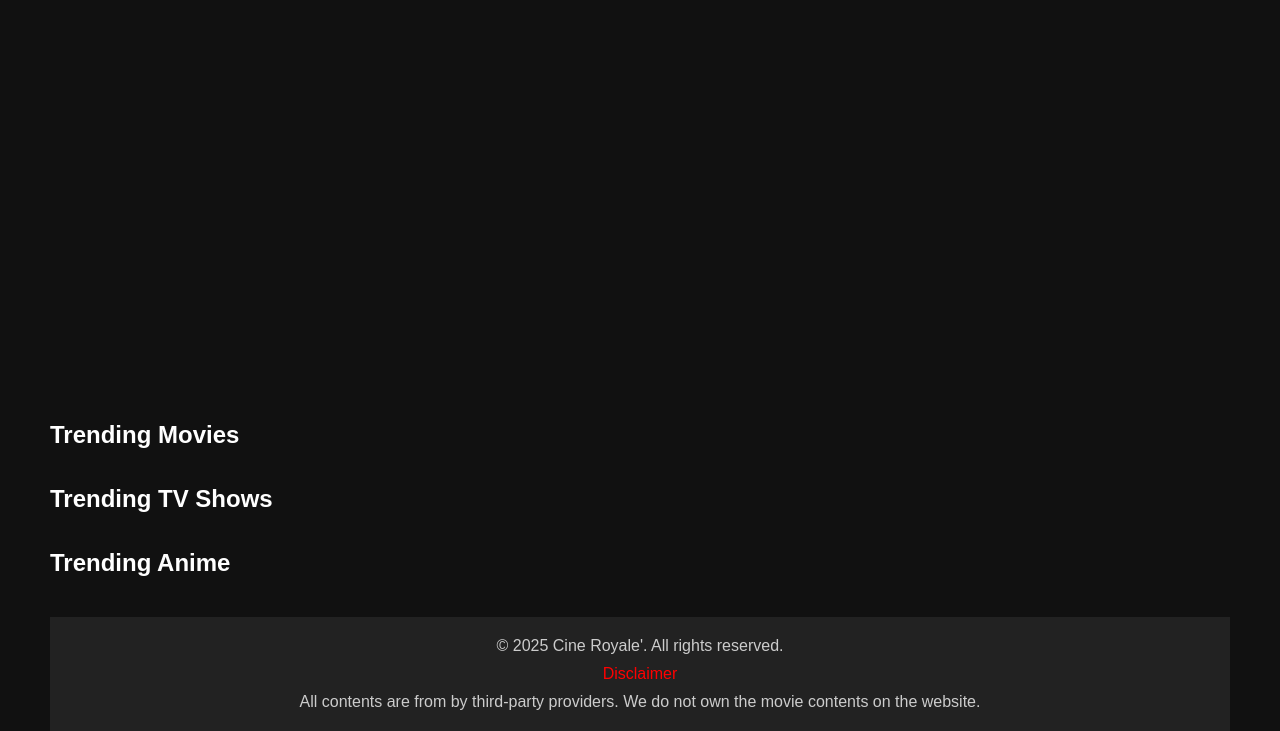
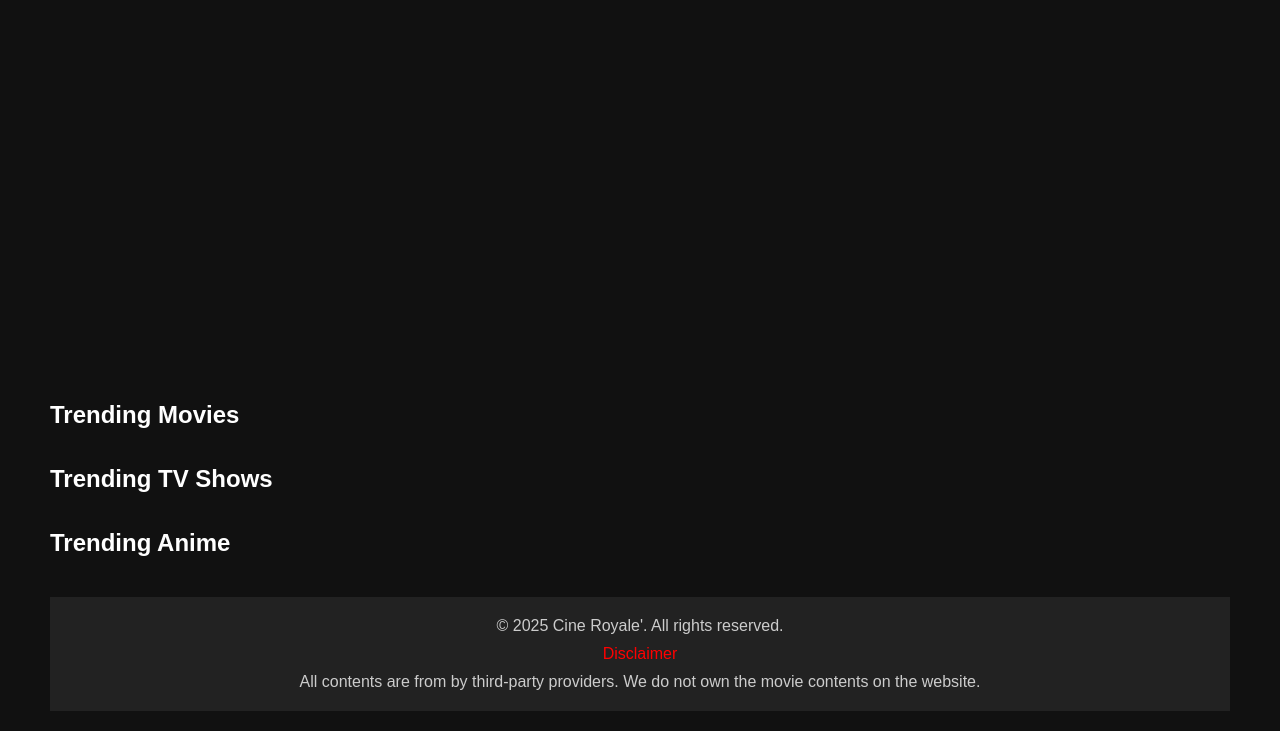
Before and after one commit to norjwall2/CineRoyale, a plain HTML site: page my-website/index.html in a window 1280 px wide. Shown: the part 172-903 px from the top of the page. Drawn offline with Linux system fonts and the light colour scheme; no server answers.

Commit message:
Update home.css

```diff
--- a/my-website/css/home.css
+++ b/my-website/css/home.css
@@ -3,7 +3,7 @@
 
         margin-left: 50px;
         margin-right: 50px;
-        padding-top: 20px; /* Adjust this based on navbar height */
+        padding-top: 0px; /* Adjust this based on navbar height */
          }
 
 
```
